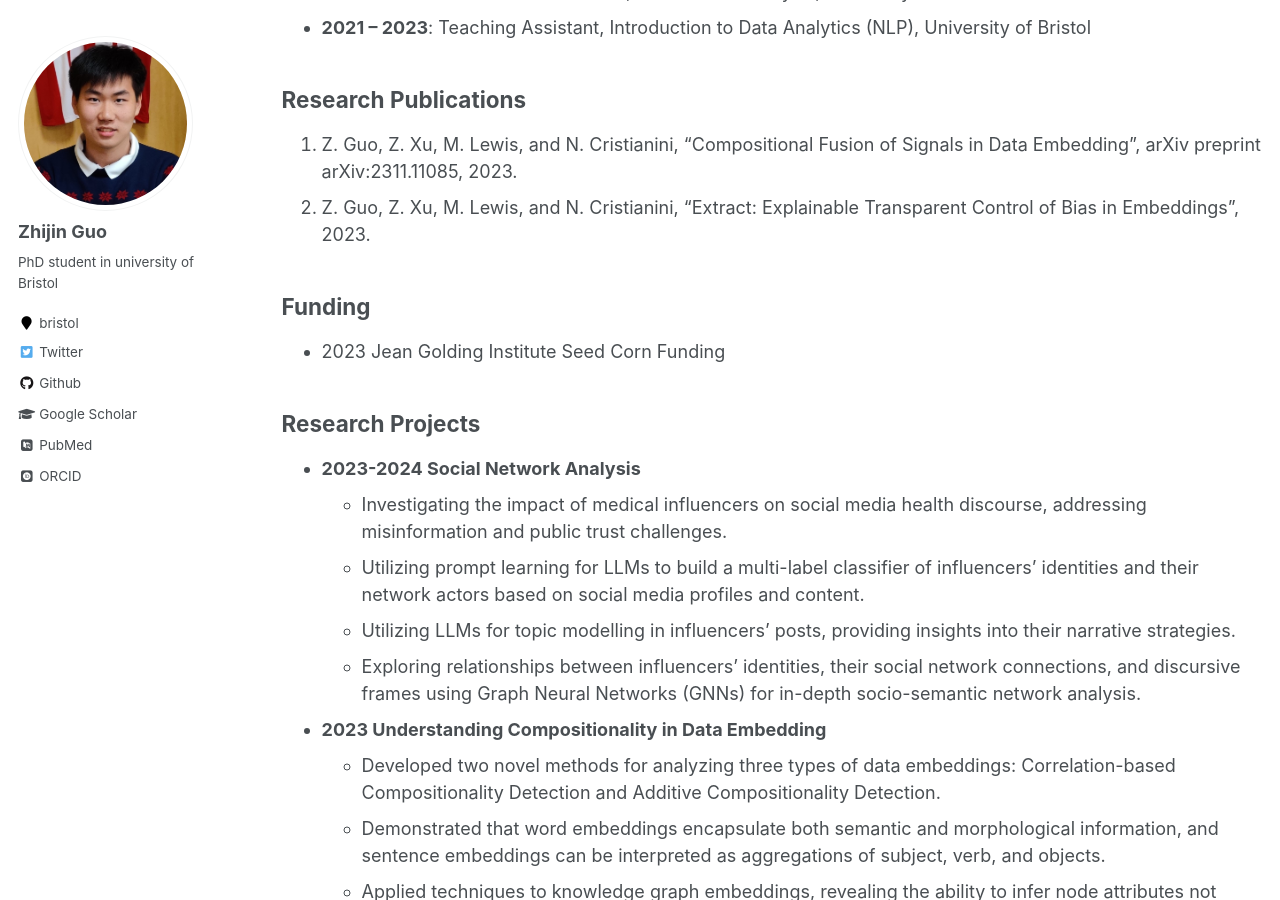
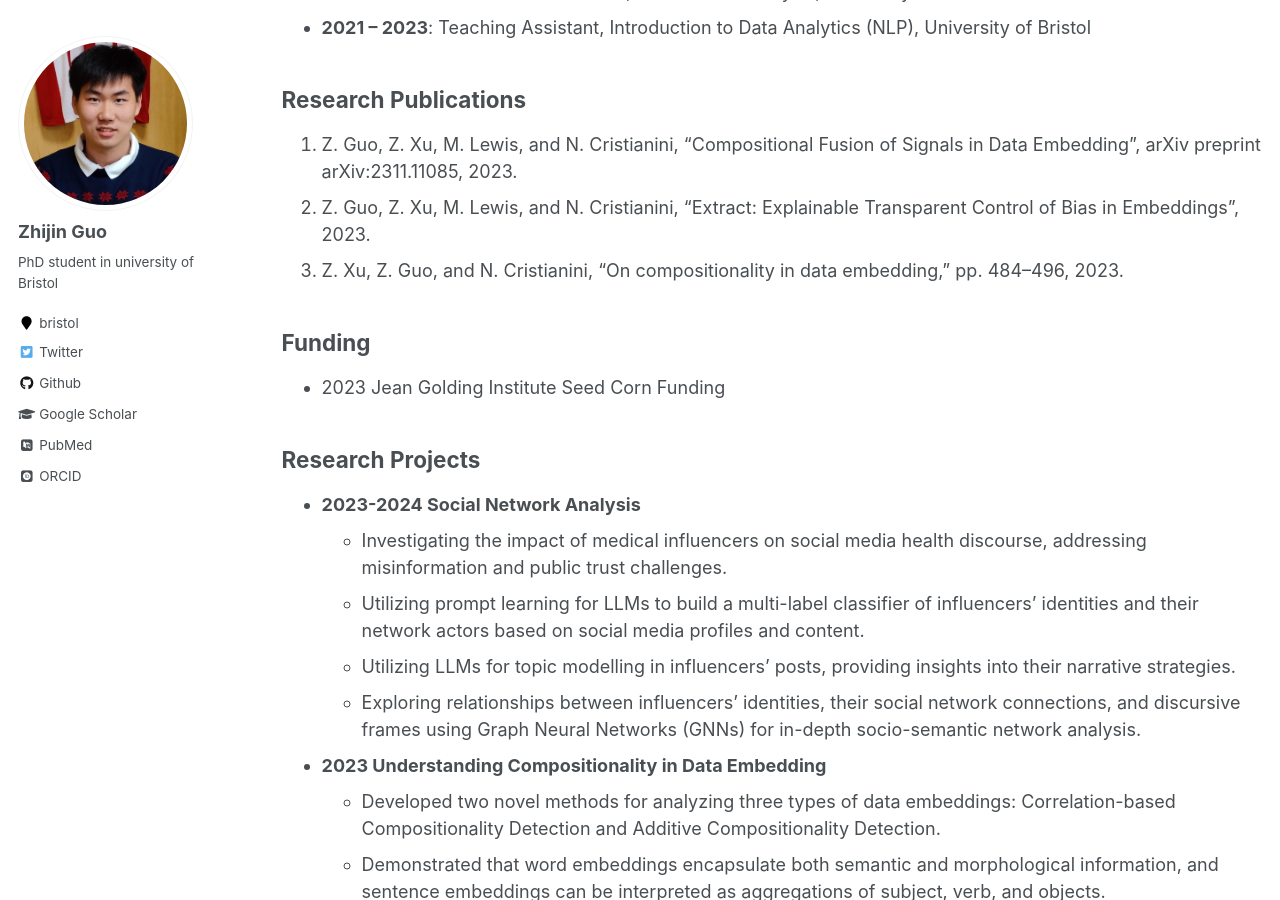
Before and after one commit to ZhijinGuo/ZhijinGuo.github.io, a Jekyll site: the page built from _pages/cv.md, in a window 1280 px wide and 900 px high, scrolled down 936 px. Built offline with Jekyll 4.4.1, drawn with Linux system fonts in a browser that asks for light colours; some web fonts are replaced.

Commit message:
Update cv.md

```diff
--- a/_pages/cv.md
+++ b/_pages/cv.md
@@ -35,6 +35,7 @@ Website: [https://zhijinguo.github.io/](https://zhijinguo.github.io/)
 ## Research Publications
 1. Z. Guo, Z. Xu, M. Lewis, and N. Cristianini, “Compositional Fusion of Signals in Data Embedding”, arXiv preprint arXiv:2311.11085, 2023.
 2. Z. Guo, Z. Xu, M. Lewis, and N. Cristianini, “Extract: Explainable Transparent Control of Bias in Embeddings”, 2023.
+3. Z. Xu, Z. Guo, and N. Cristianini, “On compositionality in data embedding,” pp. 484–496, 2023.
 
 ## Funding
 - 2023 Jean Golding Institute Seed Corn Funding
```
